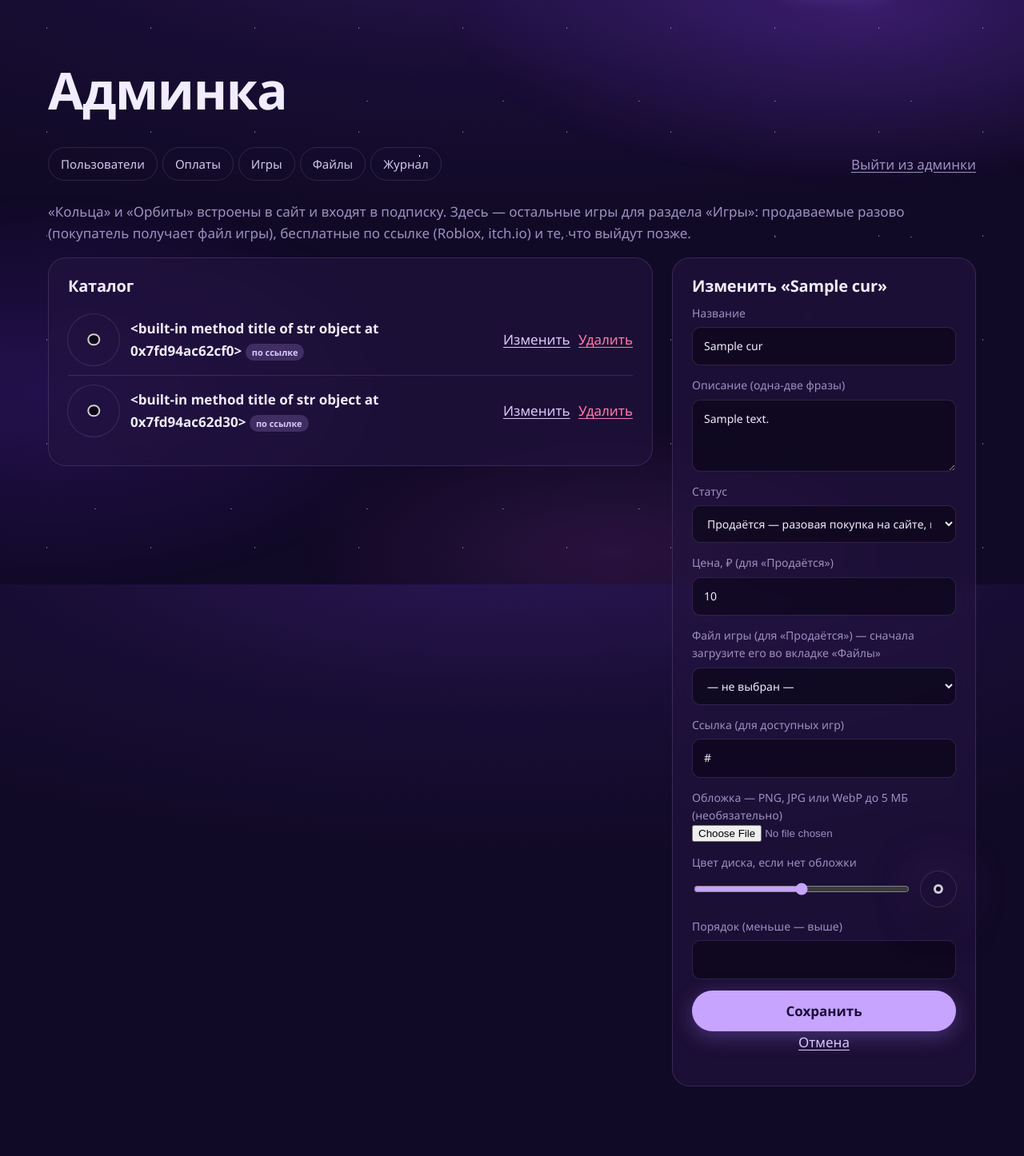
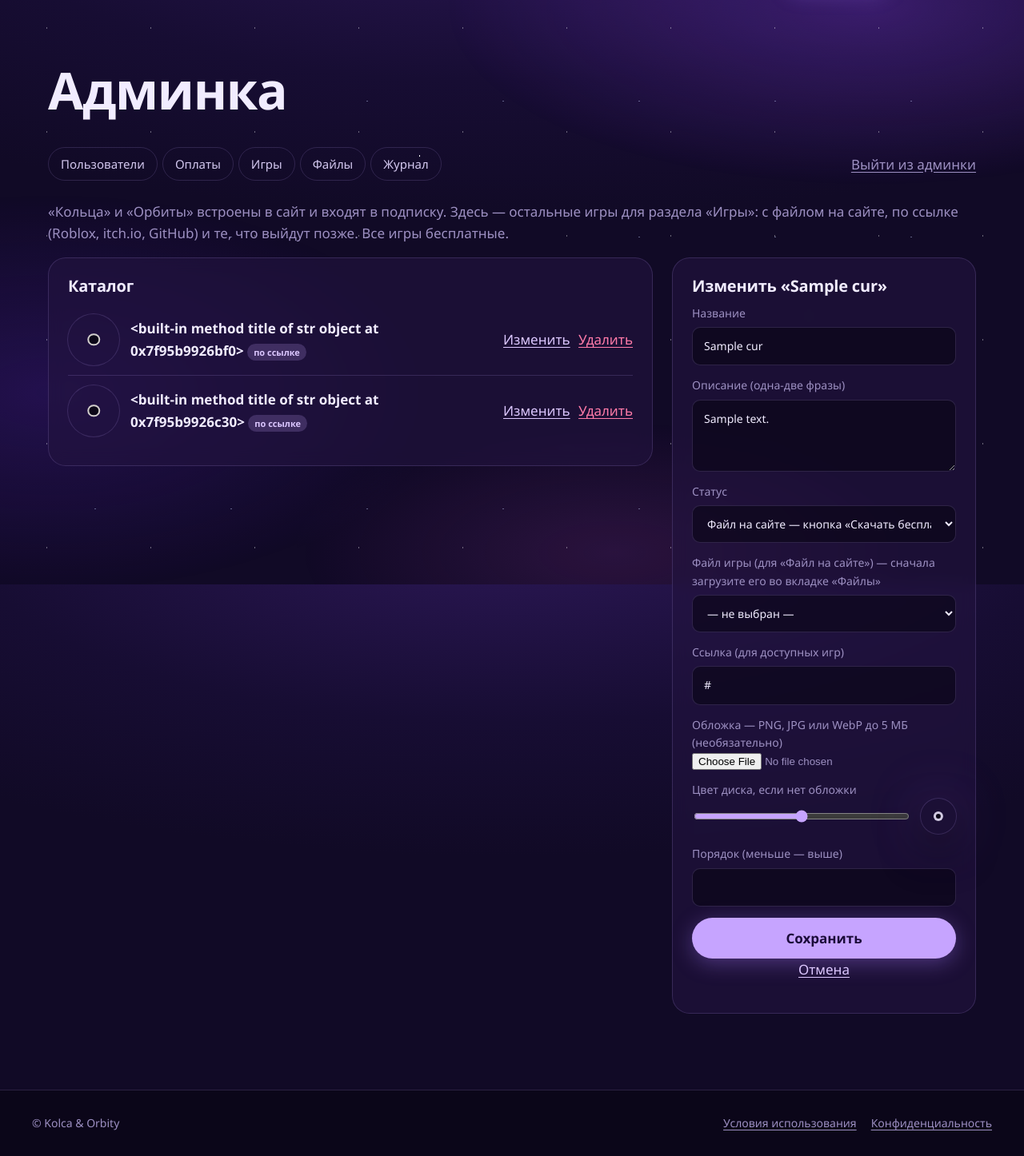
Before and after one commit to Anonymouslol411/kolca-orbity, a Flask app: template site/templates/admin_games.html in a window 1280 px wide. Shown: the part 69-1515 px from the top of the page at 80% size. After the commit the page ends 1483 px from the top, so only its background shows below. Run offline with Flask 3, Linux system fonts and the light colour scheme; the template is opened without the code that fills it: most values are stand-ins (such as "Sample title", 1, 10 or a date in 2020).

Commit message:
Исправления: кнопка «Назад» в игре, админка игр, скачивание

```diff
--- a/site/templates/admin_games.html
+++ b/site/templates/admin_games.html
@@ -11,7 +11,7 @@
   {% if msg in msgs %}<div class="note {{ msgs[msg][0] }}">{{ msgs[msg][1] }}</div>{% endif %}
 
   <p class="muted">«Кольца» и «Орбиты» встроены в сайт и входят в подписку. Здесь — остальные игры для раздела «Игры»:
-    продаваемые разово (покупатель получает файл игры), бесплатные по ссылке (Roblox, itch.io) и те, что выйдут позже.</p>
+    с файлом на сайте, по ссылке (Roblox, itch.io, GitHub) и те, что выйдут позже. Все игры бесплатные.</p>
 
   <div class="admin-games">
     <div class="card">
@@ -21,9 +21,9 @@
         {% if g.cover %}<div class="disc cover-img"><img src="{{ url_for('cover_file', name=g.cover) }}" alt=""></div>
         {% else %}<div class="disc disc-hue" style="--h: {{ g.hue }}"></div>{% endif %}
         <div>
-          <b>{{ g.title }}</b> {% if g.status == 'soon' %}<span class="tag">скоро</span>{% elif g.status == 'paid' %}<span class="tag">{{ fmt_rub(g.price) }}</span>{% else %}<span class="tag">по ссылке</span>{% endif %}
+          <b>{{ g.title }}</b> {% if g.status == 'soon' %}<span class="tag">скоро</span>{% elif g.status == 'paid' %}<span class="tag">файл</span>{% else %}<span class="tag">по ссылке</span>{% endif %}
           <div class="fine">{{ g.description|truncate(90) }}{% if g.url %}<br>{{ g.url|truncate(60) }}{% endif %}
-            {% if g.status == 'paid' %}<br>Файл: {{ g.file or 'не выбран — покупатели пока не смогут скачать' }} · купили: {{ sold.get(g.id, 0) }}{% endif %}</div>
+            {% if g.status == 'paid' %}<br>Файл: {{ g.file or 'не выбран — скачать пока нельзя' }}{% endif %}</div>
         </div>
         <div>
           <a href="{{ url_for('admin.games', edit=g.id) }}">Изменить</a>
@@ -49,10 +49,9 @@
           <select class="field" name="status">
             <option value="soon" {% if not cur or cur.status == 'soon' %}selected{% endif %}>Скоро — анонс, без кнопки</option>
             <option value="live" {% if cur and cur.status == 'live' %}selected{% endif %}>По ссылке — кнопка «Открыть» ведёт по ссылке</option>
-            <option value="paid" {% if cur and cur.status == 'paid' %}selected{% endif %}>Продаётся — разовая покупка на сайте, покупатель скачивает файл</option>
+            <option value="paid" {% if cur and cur.status == 'paid' %}selected{% endif %}>Файл на сайте — кнопка «Скачать бесплатно» отдаёт выбранный файл</option>
           </select></label>
-        <label>Цена, ₽ (для «Продаётся»)<input type="text" name="price" inputmode="decimal" placeholder="5000" value="{{ '%g' % cur.price if cur and cur.price else '' }}"></label>
-        <label>Файл игры (для «Продаётся») — сначала загрузите его во вкладке «Файлы»
+        <label>Файл игры (для «Файл на сайте») — сначала загрузите его во вкладке «Файлы»
           <select class="field" name="file">
             <option value="">— не выбран —</option>
             {% for f in files %}<option value="{{ f.name }}" {% if cur and cur.file == f.name %}selected{% endif %}>{{ f.name }} ({{ '%.0f' % (f.size / 1048576) }} МБ)</option>{% endfor %}
--- a/site/templates/downloads.html
+++ b/site/templates/downloads.html
@@ -9,8 +9,8 @@
       {% for f in files %}
         <div class="dl-row">
           <div>
-            <div class="dl-name">{{ f.name }}</div>
-            <div class="fine">{{ '%.1f' % (f.size / 1048576) }} MB, {{ fmt_date(f.mtime) }}</div>
+            <div class="dl-name">{{ dl_label(f.name) }}</div>
+            <div class="fine">{{ f.name }}, {{ '%.1f' % (f.size / 1048576) }} MB, {{ fmt_date(f.mtime) }}</div>
           </div>
           <a class="btn" href="{{ url_for('download_file', name=f.name) }}">{{ t('download_btn') }}</a>
         </div>
--- a/site/templates/play.html
+++ b/site/templates/play.html
@@ -9,6 +9,6 @@
 </head>
 <body class="play">
 <iframe src="{{ url_for('game_file', game=game) }}" allow="autoplay; fullscreen" title="{{ t('game_' + game) }}"></iframe>
-<a class="back" href="{{ url_for('account') }}">← {{ t('back') }}</a>
+<a class="back" href="{{ url_for('games_page') }}">← {{ t('back') }}</a>
 </body>
 </html>
```
